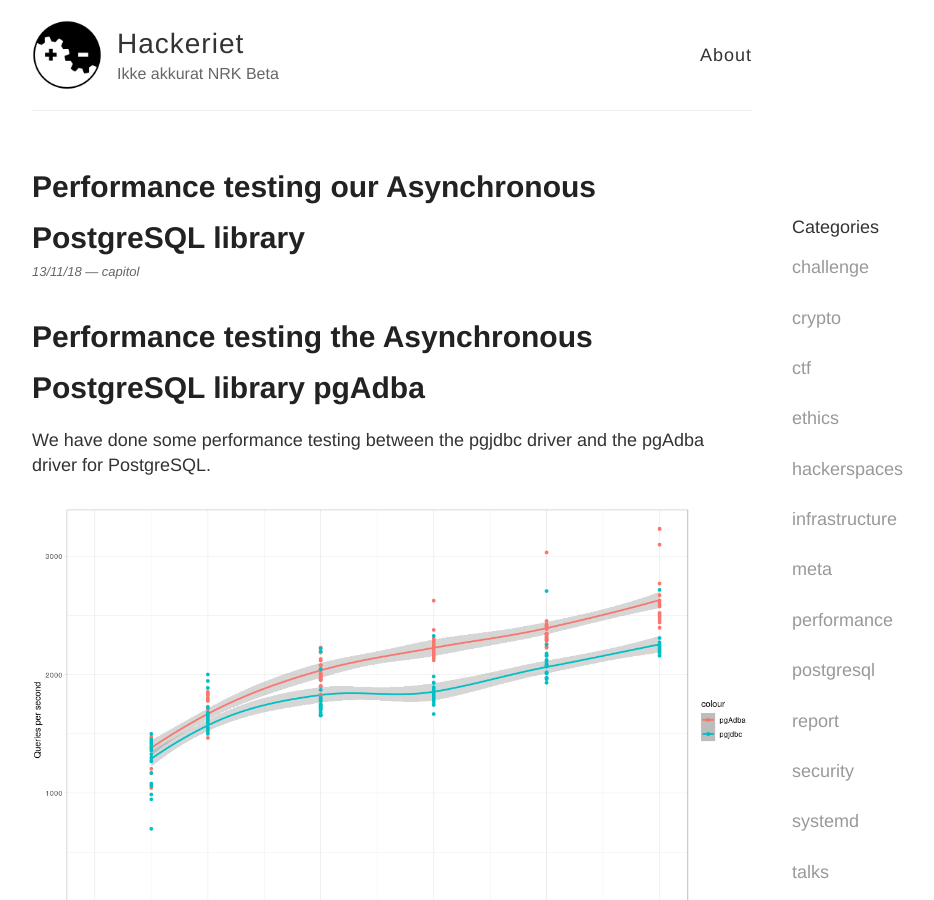
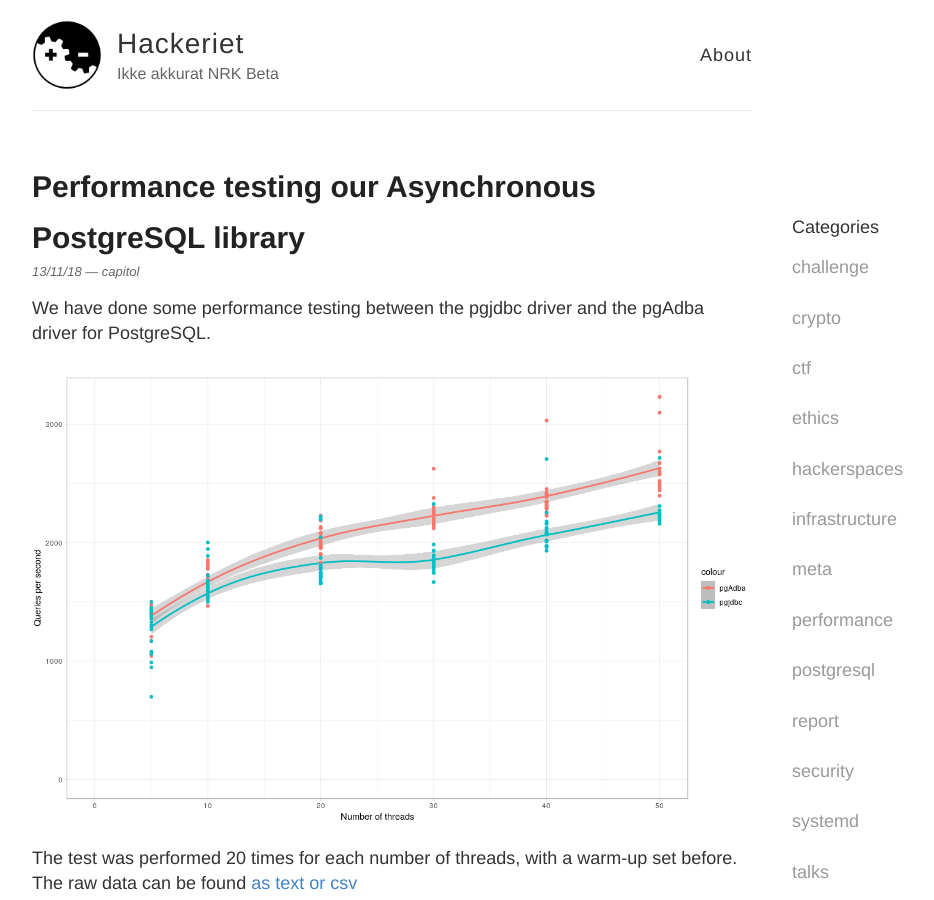
Before and after one commit to labanskoller/hackeriet_blog, a Jekyll site: the page built from _posts/2018-11-13-pgadba-performance.md, in a window 1280 px wide and 900 px high. Shown: the whole window, without its empty margins (248-1182 px from the left). Built offline with Jekyll 4.4.1, drawn with Linux system fonts in a browser that asks for light colours.

Commit message:
avoid double headlines

```diff
--- a/_posts/2018-11-13-pgadba-performance.md
+++ b/_posts/2018-11-13-pgadba-performance.md
@@ -4,8 +4,6 @@ title: Performance testing our Asynchronous PostgreSQL library
 author: capitol
 category: postgresql
 ---
-
-# Performance testing the Asynchronous PostgreSQL library pgAdba
 
 We have done some performance testing between the pgjdbc driver and the pgAdba driver
 for PostgreSQL.
```
